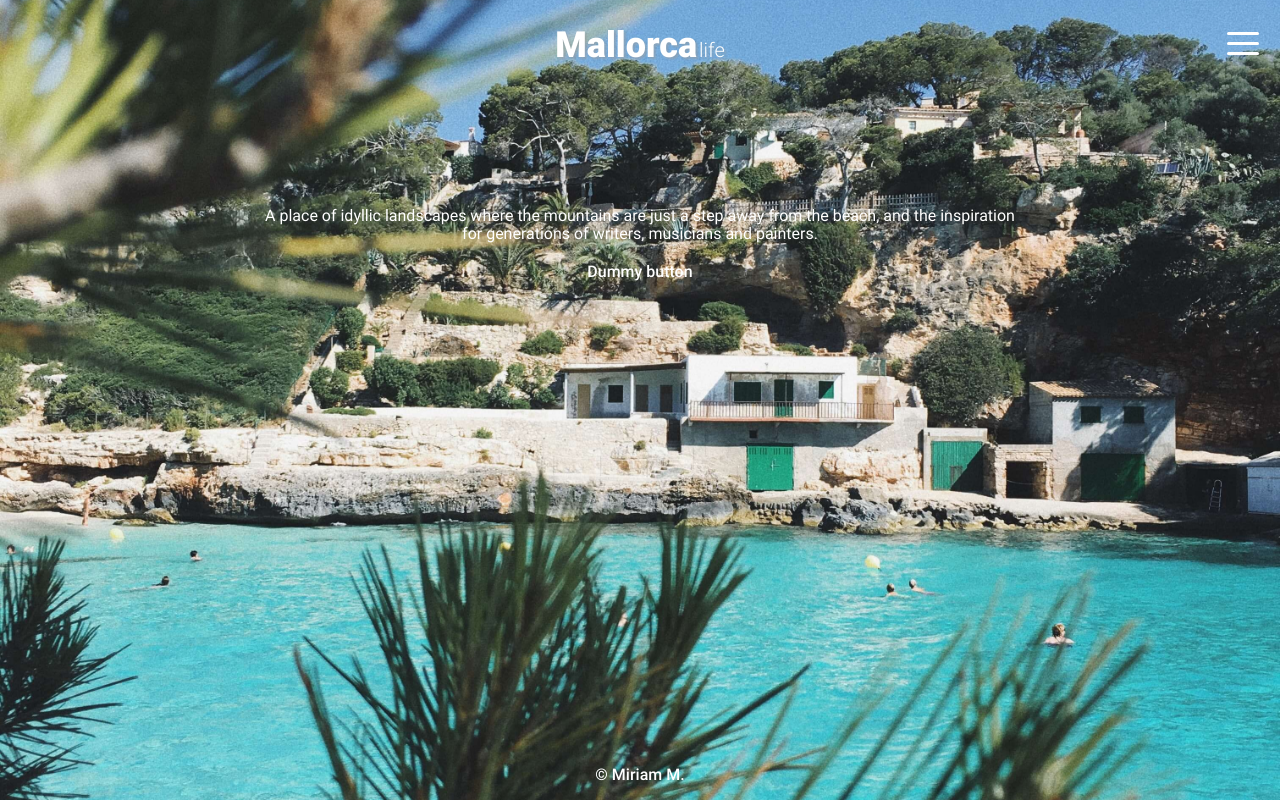
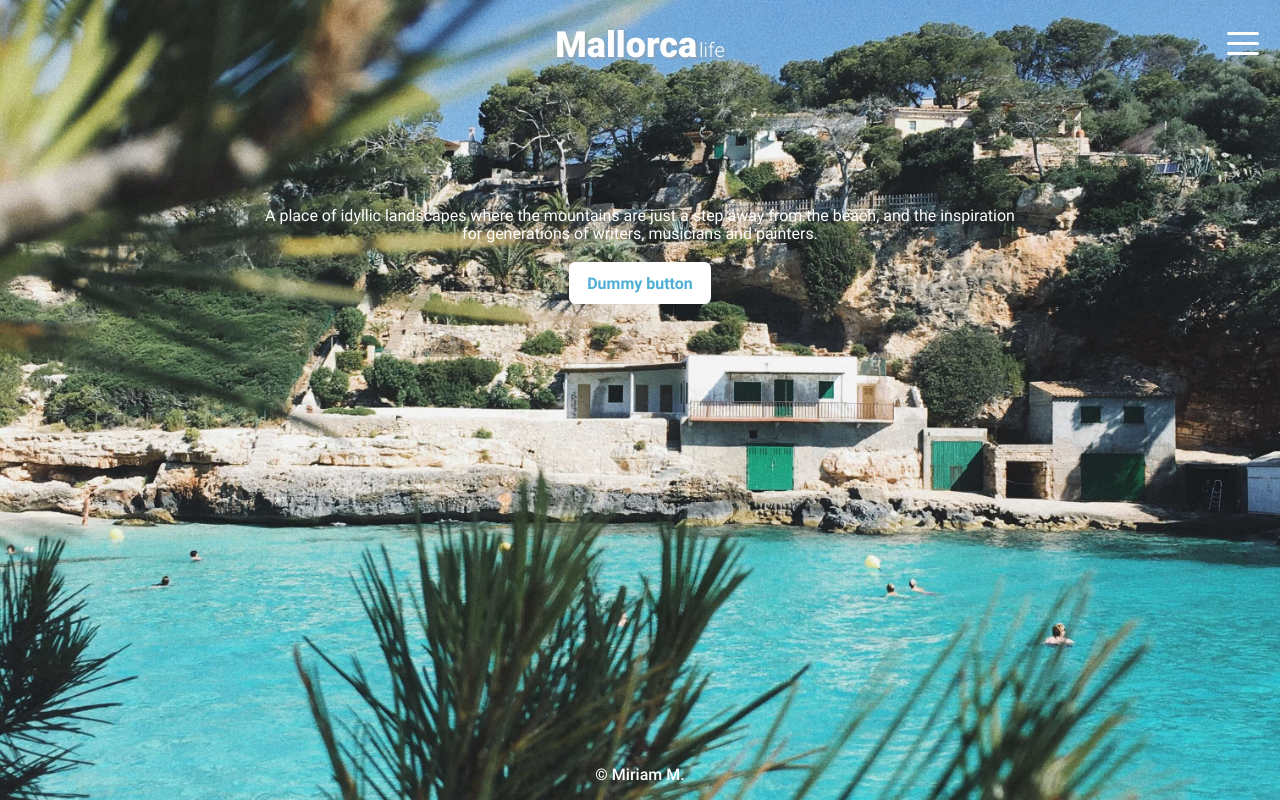
Before and after one commit to miriam-mr90/mallorca, a React (Create React App) app: page / in a window 1280 px wide. Built offline with nearby package versions, Linux system fonts and the light colour scheme.

Commit message:
feat: create button styles component

```diff
--- a/src/assets/stylesheets/components/_button.scss
+++ b/src/assets/stylesheets/components/_button.scss
@@ -1,3 +1,21 @@
 // -----------------------------------------------------------------------------
 // This file contains all styles related to the button component.
 // -----------------------------------------------------------------------------
+
+$this: '.button';
+
+#{$this} {
+    background: $c-neutral000;
+    border-radius: .4rem;
+    border: 2px solid $c-neutral000;
+    color: $c-main;
+    cursor: pointer;
+    font-weight: 600;
+    padding: 10px 16px;
+    transition: all .2s ease-in-out;
+
+    &:hover {
+        background: unset;
+        color: $c-neutral000;
+    }
+}
--- a/src/components/Layout.jsx
+++ b/src/components/Layout.jsx
@@ -26,7 +26,7 @@ const StyledWelcomeText = styled.div`
         margin-top: 7.5rem;
         text-align: center;
 
-        .link {
+        .button {
             margin-top: 1.2rem;
         }
 
@@ -54,7 +54,7 @@ const MainContent = ({
         ) : (
             <StyledWelcomeText>
                 {welcomePage.text}
-                <a href={welcomePage.linkTo} className="link link--animated">{welcomePage.linkCopy}</a>
+                <button className="button">{welcomePage.linkCopy}</button>
             </StyledWelcomeText>
         );
 
```
